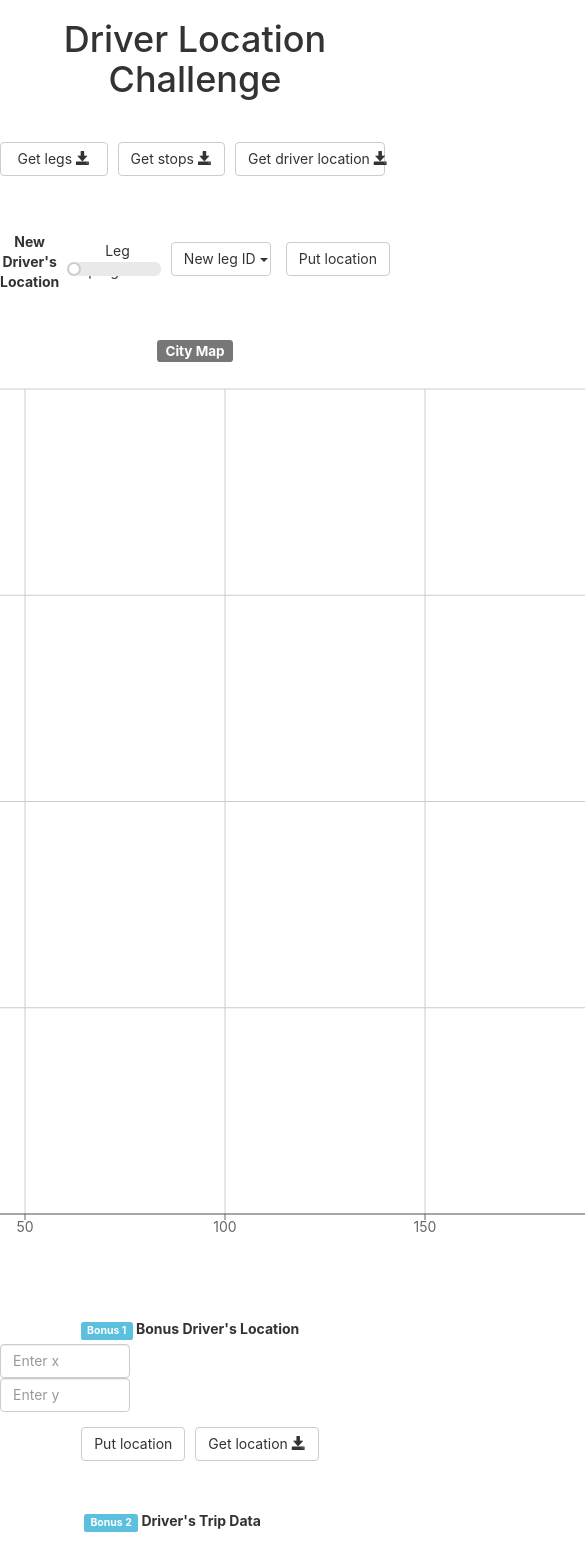
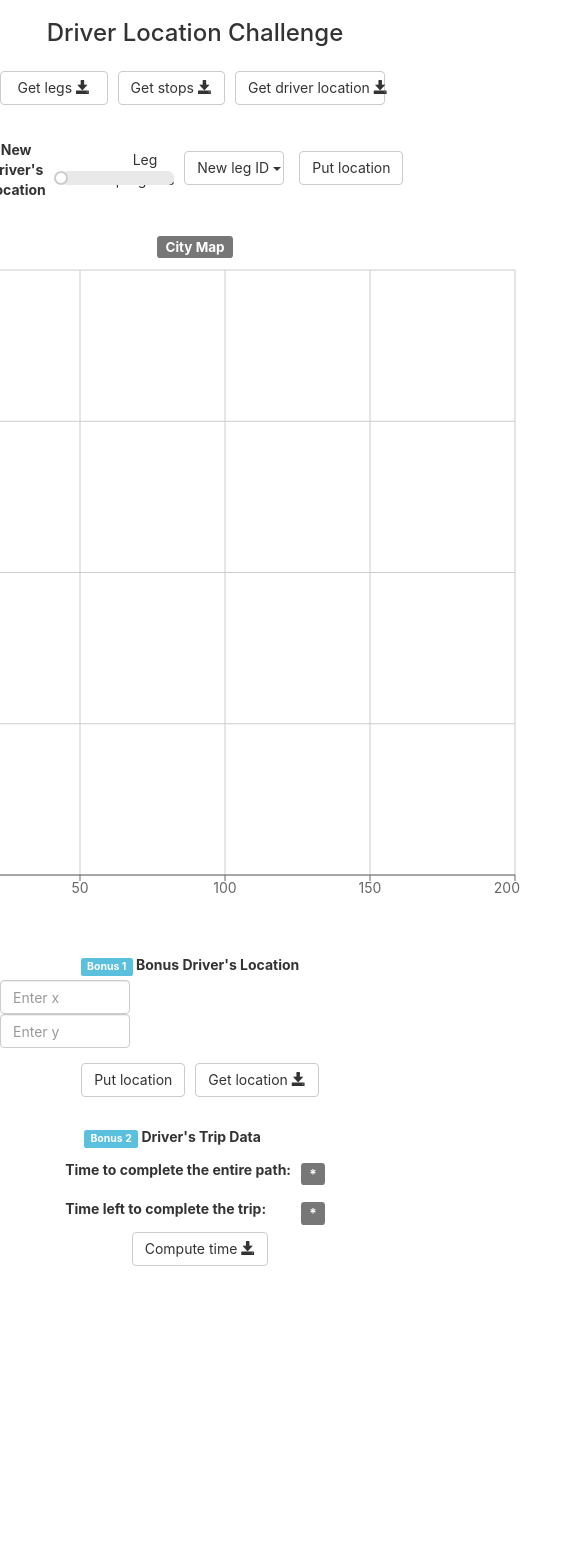
Before and after one commit to alexsmartens/driver-location-challenge, a React (Create React App) app in the folder front-end/: page / in a window 390 px wide. Shown: the top 1544 px of the page, 585 px wide, since content can reach past the window. After the commit the page ends 1266 px from the top, so only its background shows below. Built offline with nearby package versions, Linux system fonts and the light colour scheme.

Commit message:
Optimized for small screens

```diff
--- a/front-end/src/App.js
+++ b/front-end/src/App.js
@@ -636,11 +636,11 @@ class App extends Component {
           }
 
 
-        <h1>Driver Location Challenge</h1>
+        <h3>Driver Location Challenge</h3>
 
 
         {/* Parts 1 & 3: REST GET interface */}
-        <ButtonToolbar style={{display: 'flex',  justifyContent:'center', alignItems:'center', height: '100px'}}>
+        <ButtonToolbar style={{display: 'flex',  justifyContent:'center', alignItems:'center', marginTop: 20}}>
           <Button  style={{width: 150, margin: 5}}  variant="flat" size="xxl" onClick={() => this._onGetLegsButtonPressed()}>
             Get legs {this.state.legs == null ? <Glyphicon glyph="glyphicon glyphicon-save" /> : <Glyphicon glyph="glyphicon glyphicon-saved" />}
           </Button>
@@ -654,10 +654,10 @@ class App extends Component {
 
 
         {/* Parts 6, 8 & Bonus 3: Driver location update */}
-        <div style={{display: 'flex',  justifyContent:'center', alignItems:'center', height: '100px'}}>
+        <div style={{display: 'flex',  justifyContent:'center', alignItems:'center', marginTop: 20}}>
           <ControlLabel bsStyle="default" style={{marginRight: 10, marginTop: 10}}>New Driver's Location</ControlLabel>
           <div style={{width: 300, marginRight: 5, marginLeft: 5, marginBottom:1}}>
-            <p style={{height: 11}} >Leg progress</p>
+            <p style={{height: 11, marginLeft: 55}} >Leg progress</p>
             <Slider min={0}
                     max={100}
                     defaultValue={this.state.sliderVal}
@@ -682,11 +682,11 @@ class App extends Component {
 
 
         {/* Part 4 & others: Vizualization of legs, paths, driver current location, driver new location and bonus driver location  */}
-        <div style={{display: 'flex',  justifyContent:'center', alignItems:'center', marginTop: 20}}>
+        <div style={{display: 'flex',  justifyContent:'center', alignItems:'center', marginTop: 20, marginBottom: 0 }}>
           <h4><Label>City Map</Label></h4>
         </div>
         <div style={{display: 'flex',  justifyContent:'center', alignItems:'center'}}>
-          <ComposedChart width={900} height={900} margin={{top: 20, right: 20, bottom: 20, left: 20}}>
+          <ComposedChart width={650} height={650} >
             <CartesianGrid />
             <XAxis dataKey={'x'} type="number" name='x' domain={[0, 200]}/>
             <YAxis dataKey={'y'} type="number" name='y' domain={[0, 200]}/>
@@ -708,7 +708,7 @@ class App extends Component {
 
 
         {/* Bonus 1: Bonus driver location */}
-        <Form componentClass="fieldset" inline style={{marginTop: 50}}>
+        <Form componentClass="fieldset" inline style={{marginTop: 40}}>
           <FormGroup>
             <ControlLabel bsStyle="default" style={{marginRight: 10}}><Label bsStyle="info">Bonus 1</Label> Bonus Driver's Location</ControlLabel>
               <FormControl
@@ -736,7 +736,7 @@ class App extends Component {
 
 
         {/* Bonus 2: Path completion time */}
-        <ControlLabel bsStyle="default" style={{marginTop: 50, marginRight: 45}}><Label bsStyle="info">Bonus 2</Label> Driver's Trip Data</ControlLabel>
+        <ControlLabel bsStyle="default" style={{marginTop: 30, marginRight: 45}}><Label bsStyle="info">Bonus 2</Label> Driver's Trip Data</ControlLabel>
         <div style={{display: 'flex',  justifyContent:'center', alignItems:'center'}}>
           <ControlLabel bsStyle="default" style={{marginRight: 10}}>Time to complete the entire path: </ControlLabel>
           <h4><Label>{this.state.bonus2_time_complete_all_legs == null ? "*" : (this.state.bonus2_time_complete_all_legs).toFixed(2)}</Label></h4>
```
